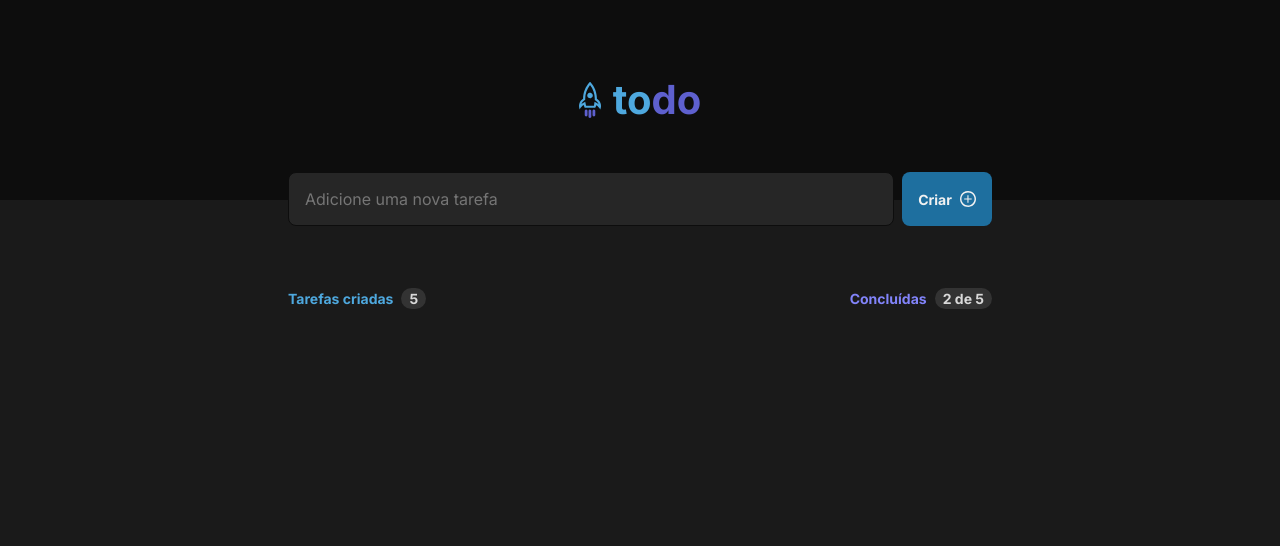
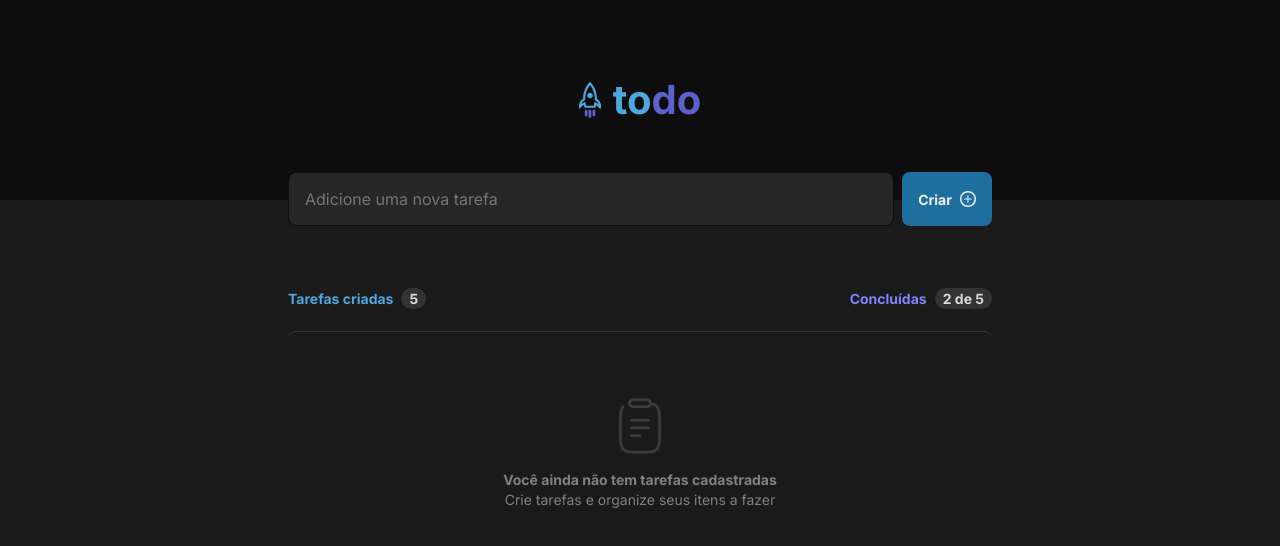
Before and after one commit to Lucas-Gonsalves/to-do_list, a React (Vite) app in the folder web/: page / in a window 1280 px wide. Shown: the top 546 px of the page. Built offline with nearby package versions, Linux system fonts and the light colour scheme.

Commit message:
implemented the empty todo list

```diff
--- a/web/src/components/Button/index.tsx
+++ b/web/src/components/Button/index.tsx
@@ -7,6 +7,7 @@ interface ButtonProps {
   icon?: string;
   onClick?: () => void;
 };
+
 
 export function Button({ title, type, icon, onClick }: ButtonProps) {
   const handleClick = onClick || (() => {});
--- a/web/src/components/Input/index.tsx
+++ b/web/src/components/Input/index.tsx
@@ -11,7 +11,7 @@ interface InputProps {
 
 export function Input({value, placeHolder, onUpdateValueInput}: InputProps) {
 
-  function callerOfUpdateValueInput(event: ChangeEvent<HTMLInputElement>) {
+  function callUpdateValueInput(event: ChangeEvent<HTMLInputElement>) {
     onUpdateValueInput(event.target.value);
     return;
   };
@@ -21,7 +21,7 @@ export function Input({value, placeHolder, onUpdateValueInput}: InputProps) {
     <input className={ styles.input }
       value={value}
       placeholder={placeHolder}
-      onChange={(event) => {callerOfUpdateValueInput(event)}}
+      onChange={(event) => {callUpdateValueInput(event)}}
     />
   );
 };
--- a/web/src/pages/home.tsx
+++ b/web/src/pages/home.tsx
@@ -5,6 +5,7 @@ import { Input } from "../components/Input";
 import { Button } from "../components/Button";
 
 import plus from "../assets/plus-icon.svg";
+import clipboard from "../assets/clipboard.svg";
 
 import { useState } from "react";
 
@@ -48,9 +49,29 @@ export function Home() {
               <p id={styles.purpleTodoStatus} >Concluídas<span>2 de 5</span></p>
           </div>
 
+          {
+            false &&
 
-          <ul className={styles.showTodoList}>
-          </ul>
+            <ul className={styles.showTodoList}>
+
+              <li>
+
+              </li>
+
+            </ul>
+          }
+
+          {
+            true &&
+
+            <div className={styles.emptyTodoList}>
+              <img src={clipboard} />
+
+              <p><span>Você ainda não tem tarefas cadastradas</span></p>
+              <p>Crie tarefas e organize seus itens a fazer</p>
+
+            </div>
+          }
 
         </section>
       </main>
--- a/web/src/pages/styles.module.css
+++ b/web/src/pages/styles.module.css
@@ -1,6 +1,6 @@
 .home {
   width: 100%;
-  min-width: 30rem;
+  min-width: 32rem;
 
   height: 100vh;
 }
@@ -56,6 +56,41 @@
   color: var(--purple-100);
 }
 
+.emptyTodoList {
+  height: 24.4rem;
+
+  display: flex;
+  flex-direction: column;
+
+  align-items: center;
+  justify-content: center;
+
+  border-top-color: var(--gray-400);
+  border-top-width: 1px;
+  border-top-style: solid;
+  border-radius: 8px;
+
+  margin-top: 2.4rem;
+}
+
+
+.emptyTodoList img {
+  width: 5.6rem;
+  height: 5.6rem;
+
+  margin-bottom: 1.6rem;
+}
+
+.emptyTodoList p {
+  font-size: var(--size-xs);
+  color: var(--gray-300);
+
+  line-height: 140%;
+}
+
+.emptyTodoList p span {
+  font-weight: var(--weight-bold);
+}
 
 @media (min-width: 425px) {
   .content {
@@ -65,4 +100,8 @@
   .todoStatus p {
     font-size: var(--size-xm);
   }
+
+  .emptyTodoList p {
+    font-size: var(--size-xm);
+  }
 }
```
Also changed, not shown: web/src/assets/clipboard.svg (added).
